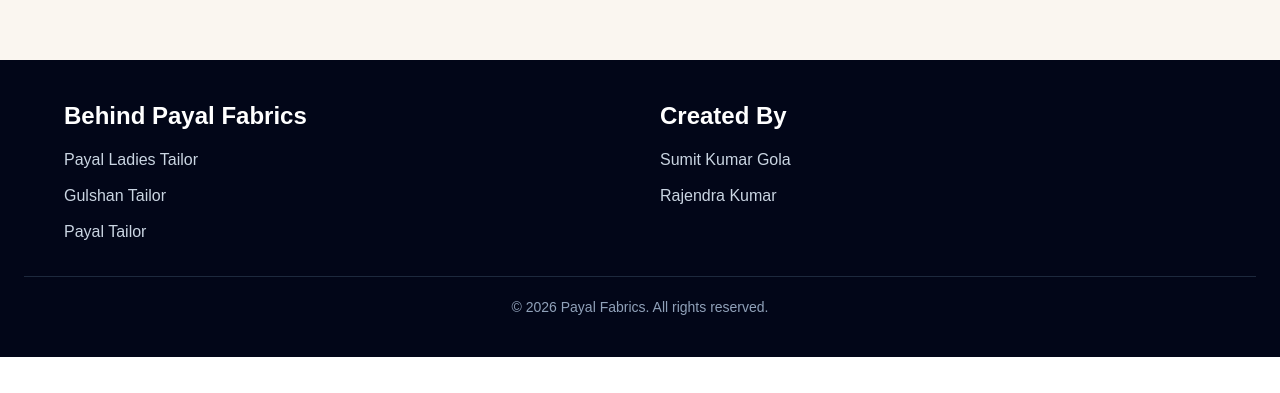
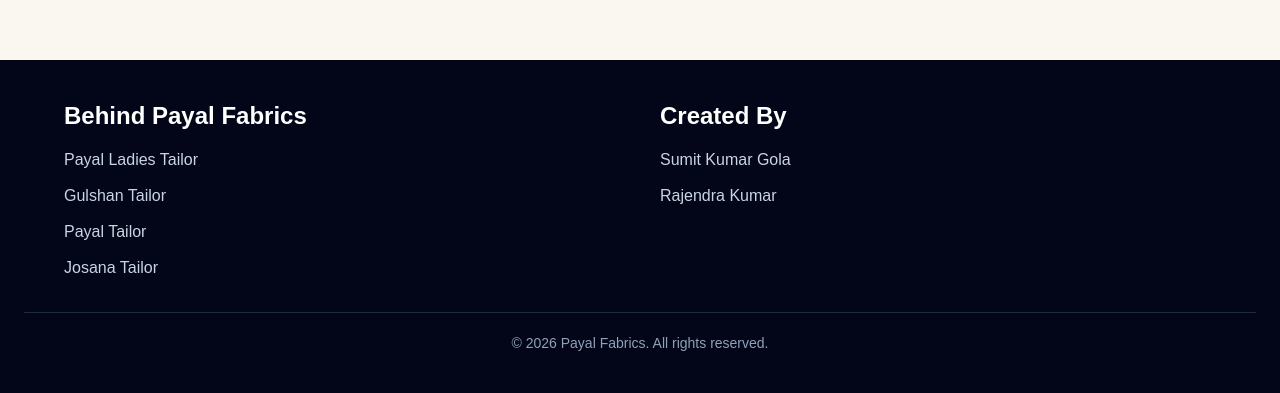
Before and after one commit to RajendraKumar08/Payal-Fabrics, a Next.js app: page / in a window 1280 px wide. Shown: the part 2443-2836 px from the top of the page. Before the commit the page ends 2800 px from the top, so only its background shows below. Built offline with nearby package versions, Linux system fonts and the light colour scheme; no server answers; the database is empty; grey boxes are pictures that could not be loaded.

Commit message:
Footer edited

```diff
--- a/app/components/footer.tsx
+++ b/app/components/footer.tsx
@@ -35,6 +35,14 @@
                   className="hover:text-white transition"
                 >
                   Payal Tailor
+                </Link>
+              </li>
+              <li>
+                <Link
+                  href="https://www.instagram.com/payal_tailor10.06/"
+                  className="hover:text-white transition"
+                >
+                  Josana Tailor
                 </Link>
               </li>
             </ul>
```
